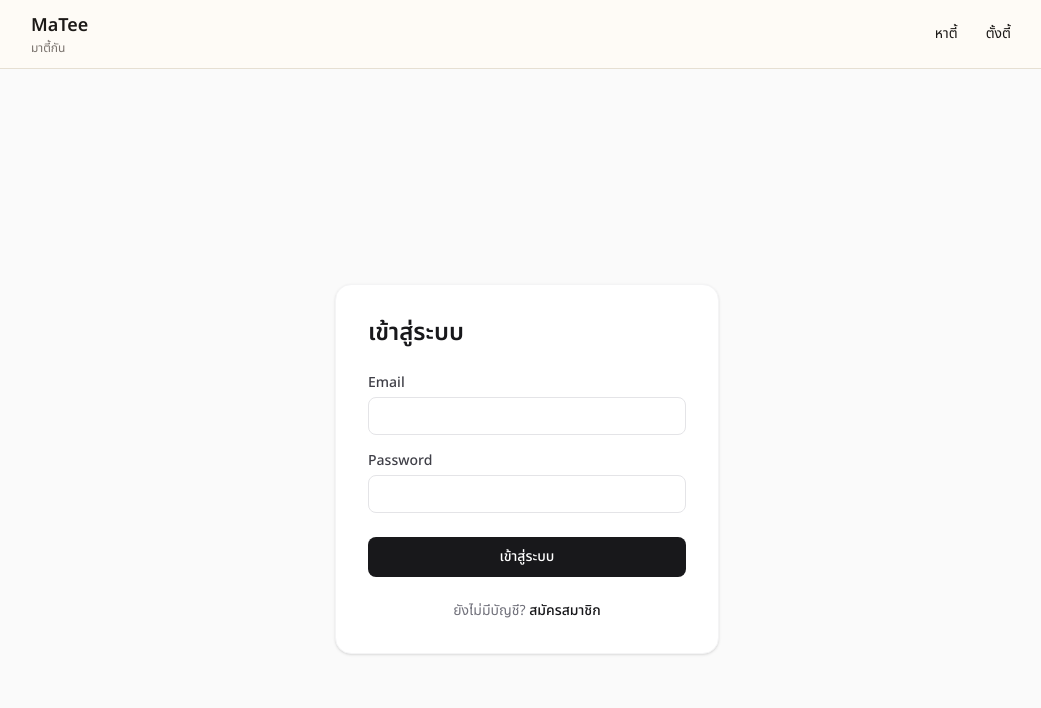
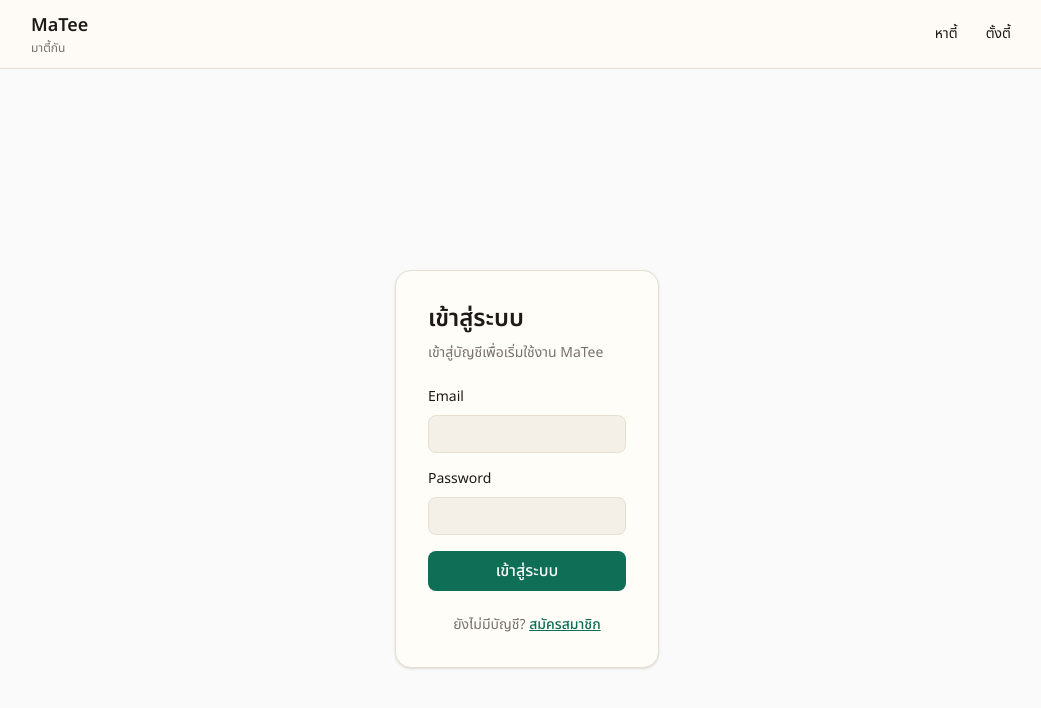
Before and after one commit to POTAEPT/React-FinalProject, a Next.js app in the folder matee/: page /login in a window 1280 px wide. Shown: the top 708 px of the page, without its empty margins (113-1154 px from the left). Built offline with nearby package versions, Linux system fonts and the light colour scheme.

Commit message:
feat: add jose library for JWT handling and update authentication logic

```diff
--- a/matee/package.json
+++ b/matee/package.json
@@ -11,6 +11,7 @@
   "dependencies": {
     "@supabase/ssr": "^0.12.7",
     "@supabase/supabase-js": "^2.117.2",
+    "jose": "^6.2.12",
     "next": "16.3.7",
     "react": "19.2.8",
     "react-dom": "19.2.8",
--- a/matee/src/components/account/ProfileCard.jsx
+++ b/matee/src/components/account/ProfileCard.jsx
@@ -3,7 +3,7 @@ export default function ProfileCard({ profile }) {
     <div className="p-6 bg-white border shadow-sm rounded-2xl border-zinc-100">
       <h2 className="mb-4 text-base font-medium text-zinc-800">ข้อมูลโปรไฟล์</h2>
       <dl className="flex flex-col gap-3 text-sm">
-        <div className="flex justify-between"><dt className="text-zinc-500">Username</dt><dd className="font-medium">{profile.username || '—'}</dd></div>
+        <div className="flex justify-between"><dt className="text-zinc-500">ชื่อที่แสดง</dt><dd className="font-medium">{profile.display_name || '—'}</dd></div>
         <div className="flex justify-between"><dt className="text-zinc-500">Role</dt>
           <dd><span className="px-2 py-0.5 text-xs font-medium bg-zinc-100 text-zinc-600 rounded-full">{profile.role}</span></dd>
         </div>
--- a/matee/src/components/auth/LoginForm.jsx
+++ b/matee/src/components/auth/LoginForm.jsx
@@ -1,57 +1,101 @@
+
 'use client'
+
 import { useState } from 'react'
+import Link from 'next/link'
 import { useRouter, useSearchParams } from 'next/navigation'
-import Link from 'next/link'
+
 import { signIn } from '@/lib/auth/actions'
-import FormField from '@/components/ui/FormField'
-import Button from '@/components/ui/Button'
-import AlertMessage from '@/components/ui/AlertMessage'
 
-/**
- * อธิบาย: Component สำหรับฟอร์มเข้าสู่ระบบ
- * หน้าที่คือจัดการ State (กำลังโหลด, ข้อผิดพลาด) และส่งข้อมูลไปหาฟังก์ชัน signIn
- */
 export default function LoginForm() {
   const router = useRouter()
   const searchParams = useSearchParams()
   const nextPath = searchParams.get('next') || '/'
-
   const [loading, setLoading] = useState(false)
   const [error, setError] = useState('')
   const [form, setForm] = useState({ email: '', password: '' })
 
-  const handleChange = (e) => setForm({ ...form, [e.target.name]: e.target.value })
+  function handleChange(event) {
+    setForm((current) => ({
+      ...current,
+      [event.target.name]: event.target.value,
+    }))
+  }
 
-  const handleSubmit = async (e) => {
-    e.preventDefault()
+  async function handleSubmit(event) {
+    event.preventDefault()
     setLoading(true)
     setError('')
 
-    const { error: signInError } = await signIn(form)
+    const result = await signIn(form)
 
-    if (signInError) {
-      setError(signInError)
+    if (result.error) {
+      setError(result.error)
       setLoading(false)
       return
     }
 
-    // Login สำเร็จให้เด้งไปหน้าเดิมที่พยายามจะเข้า หรือไปหน้าแรก
     router.push(nextPath)
     router.refresh()
   }
 
   return (
-    <div className="w-full max-w-sm p-8 bg-white border border-zinc-100 rounded-2xl shadow-sm">
-      <h1 className="mb-6 text-2xl font-semibold text-zinc-900">เข้าสู่ระบบ</h1>
-      <form onSubmit={handleSubmit} className="flex flex-col gap-4">
-        <FormField label="Email" name="email" type="email" value={form.email} onChange={handleChange} required />
-        <FormField label="Password" name="password" type="password" value={form.password} onChange={handleChange} required />
-        <AlertMessage message={error} />
-        <Button loading={loading}>เข้าสู่ระบบ</Button>
-      </form>
-      <p className="mt-6 text-sm text-center text-zinc-500">
-        ยังไม่มีบัญชี? <Link href="/register" className="text-zinc-900 font-medium hover:underline">สมัครสมาชิก</Link>
-      </p>
-    </div>
+    <main className="flex min-h-[calc(100vh-4rem)] items-center justify-center px-4 py-12">
+      <section className="w-full max-w-md rounded-2xl border border-line bg-card p-8 shadow-sm">
+        <h1 className="text-2xl font-semibold">เข้าสู่ระบบ</h1>
+        <p className="mt-2 text-sm text-muted">
+          เข้าสู่บัญชีเพื่อเริ่มใช้งาน MaTee
+        </p>
+
+        <form onSubmit={handleSubmit} className="mt-6 flex flex-col gap-4">
+          <label className="flex flex-col gap-2 text-sm">
+            Email
+            <input
+              name="email"
+              type="email"
+              value={form.email}
+              onChange={handleChange}
+              autoComplete="email"
+              required
+              className="rounded-lg border border-line bg-background px-3 py-2"
+            />
+          </label>
+
+          <label className="flex flex-col gap-2 text-sm">
+            Password
+            <input
+              name="password"
+              type="password"
+              value={form.password}
+              onChange={handleChange}
+              autoComplete="current-password"
+              required
+              className="rounded-lg border border-line bg-background px-3 py-2"
+            />
+          </label>
+
+          {error ? (
+            <p role="alert" className="text-sm text-red-700">
+              {error}
+            </p>
+          ) : null}
+
+          <button
+            type="submit"
+            disabled={loading}
+            className="rounded-lg bg-accent px-4 py-2 font-medium text-accent-foreground disabled:opacity-60"
+          >
+            {loading ? 'กำลังเข้าสู่ระบบ...' : 'เข้าสู่ระบบ'}
+          </button>
+        </form>
+
+        <p className="mt-6 text-center text-sm text-muted">
+          ยังไม่มีบัญชี?{' '}
+          <Link href="/register" className="font-medium text-accent underline">
+            สมัครสมาชิก
+          </Link>
+        </p>
+      </section>
+    </main>
   )
 }
--- a/matee/src/lib/auth/actions.js
+++ b/matee/src/lib/auth/actions.js
@@ -37,3 +37,26 @@ export async function signUp({ displayName, email, password }) {
     needsEmailConfirmation: !data.session,
   };
 }
+
+export async function signIn({ email, password }) {
+  const normalizedEmail = email?.trim();
+
+  if (!normalizedEmail || !password) {
+    return { error: "กรุณากรอก Email และ Password" };
+  }
+
+  const supabase = createClient();
+  const { error } = await supabase.auth.signInWithPassword({
+    email: normalizedEmail,
+    password,
+  });
+
+  return { error: error ? "Email หรือ Password ไม่ถูกต้อง" : null };
+}
+
+export async function signOut() {
+  const supabase = createClient();
+  const { error } = await supabase.auth.signOut();
+
+  return { error: error?.message || null };
+}
--- a/matee/src/lib/avatar/actions.js
+++ b/matee/src/lib/avatar/actions.js
@@ -1,4 +1,6 @@
-import { createClient } from '@/lib/supabase/client'
+'use server'
+
+import { createClient } from '@/lib/supabase/server'
 
 /**
  * อธิบาย: ฟังก์ชันสำหรับอัปโหลดรูปประจำตัว (Avatar)
@@ -15,8 +17,14 @@ export async function uploadAvatar({ userId, file }) {
   }
   if (file.size > 2 * 1024 * 1024) return { error: 'ขนาดไฟล์ต้องไม่เกิน 2MB' }
 
-  const supabase = createClient()
-  const ext = file.name.split('.').pop()
+  const supabase = await createClient()
+  const { data: { user } } = await supabase.auth.getUser()
+
+  if (!user || user.id !== userId) {
+    return { error: 'ไม่มีสิทธิ์แก้ไขรูปโปรไฟล์นี้' }
+  }
+
+  const ext = file.type.split('/')[1]
   const filePath = `${userId}/${Date.now()}.${ext}` // ตั้งชื่อไฟล์ให้ไม่ซ้ำ
 
   // อัปโหลดไป Storage
--- a/matee/src/lib/supabase/middleware.js
+++ b/matee/src/lib/supabase/middleware.js
@@ -33,20 +33,17 @@ export async function updateSession(request) {
           return request.cookies.getAll()
         },
         setAll(cookiesToSet) {
-          cookiesToSet.forEach(({ name, value }) =>
+          cookiesToSet.forEach(({ name, value }) => {
             request.cookies.set(name, value)
-          )
+          })
           supabaseResponse = NextResponse.next({
             request: {
               headers: request.headers,
             },
           })
-          cookiesToSet.forEach(({ name, value, options }) =>
-            supabaseResponse.headers.append(
-              'Set-Cookie',
-              `${name}=${value}; Path=/; HttpOnly; SameSite=Lax${options?.secure ? '; Secure' : ''}`
-            )
-          )
+          cookiesToSet.forEach(({ name, value, options }) => {
+            supabaseResponse.cookies.set(name, value, options)
+          })
         },
       },
     }
--- a/matee/src/middleware.js
+++ b/matee/src/middleware.js
@@ -1,5 +1,15 @@
 import { NextResponse } from 'next/server'
 import { updateSession } from '@/lib/supabase/middleware'
+
+function redirectWithSession(url, supabaseResponse) {
+  const response = NextResponse.redirect(url)
+
+  supabaseResponse.cookies.getAll().forEach((cookie) => {
+    response.cookies.set(cookie)
+  })
+
+  return response
+}
 
 /**
  * อธิบาย: ไฟล์ Middleware ทำหน้าที่เปรียบเสมือนยามเฝ้าประตู (Guard)
@@ -27,19 +37,23 @@ export async function middleware(request) {
   if (isProtected && !user) {
     const loginUrl = new URL('/login', request.url)
     loginUrl.searchParams.set('next', pathname)
-    return NextResponse.redirect(loginUrl)
+    return redirectWithSession(loginUrl, supabaseResponse)
   }
 
   // 3. ตรวจสอบว่าโดนแบนหรือไม่
   if (user) {
-    const { data: profile } = await supabase
+    const { data: profile, error: profileError } = await supabase
       .from('profiles')
       .select('banned_at')
       .eq('id', user.id)
       .single()
 
+    if (profileError) {
+      console.error('Middleware profile lookup failed:', profileError)
+    }
+
     if (profile?.banned_at) {
-      return NextResponse.redirect(new URL('/banned', request.url))
+      return redirectWithSession(new URL('/banned', request.url), supabaseResponse)
     }
   }
 
```
Also changed, not shown: matee/src/lib/auth/get-session.js (+24 -11 lines), 1 other file (tests, documents, lock files or other folders).
